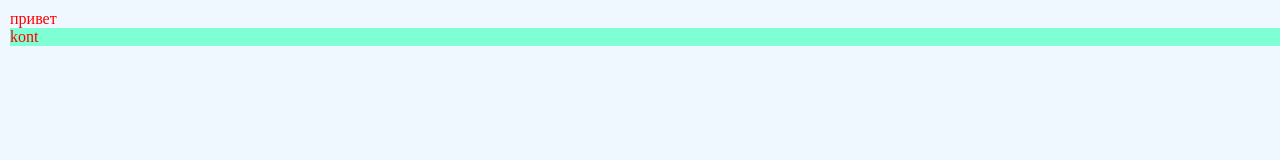
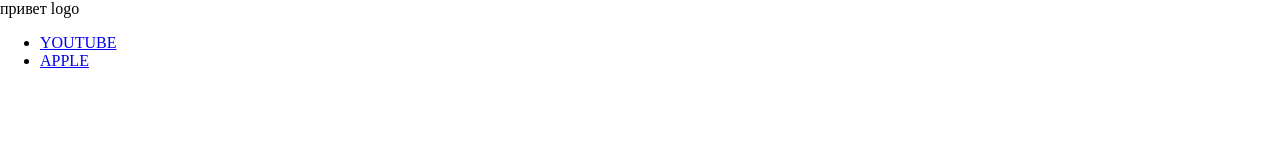
Before and after one commit to danya1fe/testsite, a plain HTML site: page index.html in a window 1280 px wide. Drawn offline with Linux system fonts and the light colour scheme.

Commit message:
second commit

```diff
--- a/index.html
+++ b/index.html
@@ -10,8 +10,10 @@
 </head>
 <body>
     <script src="/up.js"></script>
-    <div class="name" >привет
-        <div class="kont">kont</div>
+    <div class="menu" >привет
+      <span>logo</span>
+      <ul><li><a href="https://www.youtube.com/watch?v=OCtZg-Q9-vs" target="_blank">YOUTUBE</a></li>
+    <li><a href="https://www.apple.com/de">APPLE</a></li></ul>
     </div>
 </body>
 </html>
--- a/up.js
+++ b/up.js
@@ -56,6 +56,3 @@
 // && и |and возврощает первое ложное значения
 // приоретет оператора И выше чем у или A && B || C && D
 // ! NOT|НЕ
-
-let result = 1 && 0 && 7
-console.log (result)
```
